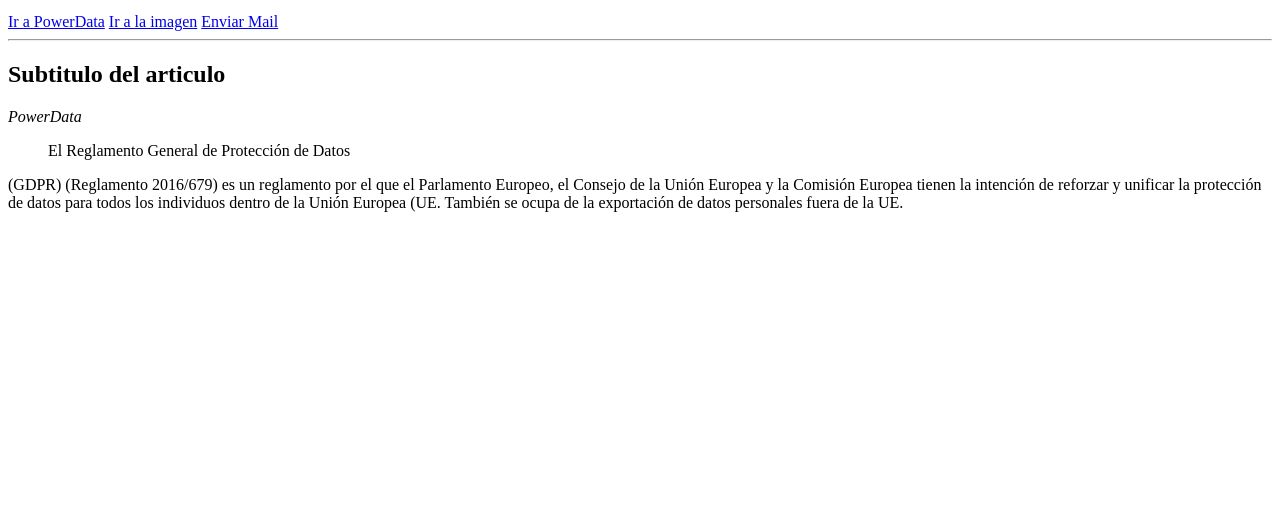
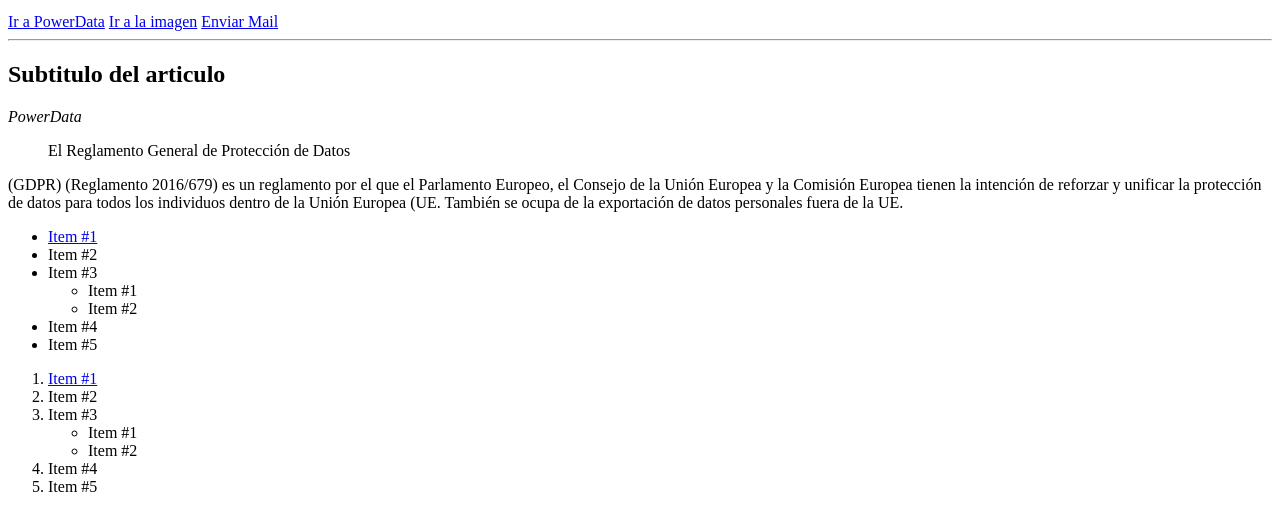
Before and after one commit to Sleide69/Aplicaciones_Web, a plain HTML site: page index.html in a window 1280 px wide. Shown: the part 137-668 px from the top of the page. Drawn offline with Linux system fonts and the light colour scheme.

Commit message:
Agregue codigo nuevo en index.html

```diff
--- a/index.html
+++ b/index.html
@@ -40,6 +40,33 @@
 			de la UE.
 		</p>
 
+		<ul>
+			<!--esta es una lista desordenada-->
+			<li><a href="#">Item #1</a></li>
+			<li>Item #2</li>
+			<li>Item #3
+				<ul>
+					<li>Item #1</li>
+					<li>Item #2</li>
+				</ul>
+			</li>
+			<li>Item #4</li>
+			<li>Item #5</li>
+		</ul>
+		<ol>
+			<!--esta es una lista ordenada-->
+			<li><a href="#">Item #1</a></li>
+			<li>Item #2</li>
+			<li>Item #3
+				<ul>
+					<li>Item #1</li>
+					<li>Item #2</li>
+				</ul>
+			</li>
+			<li>Item #4</li>
+			<li>Item #5</li>
+		</ol>
+
 	</body>
 
 
```
